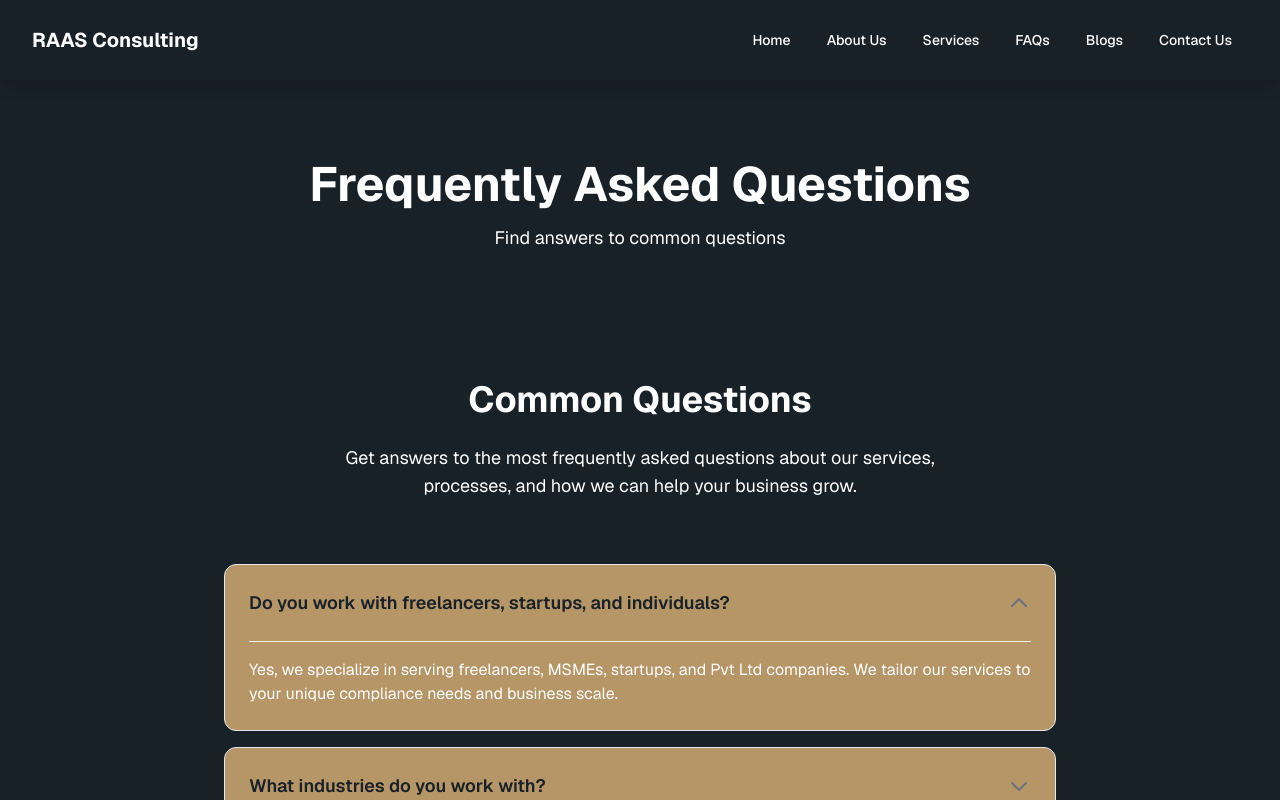
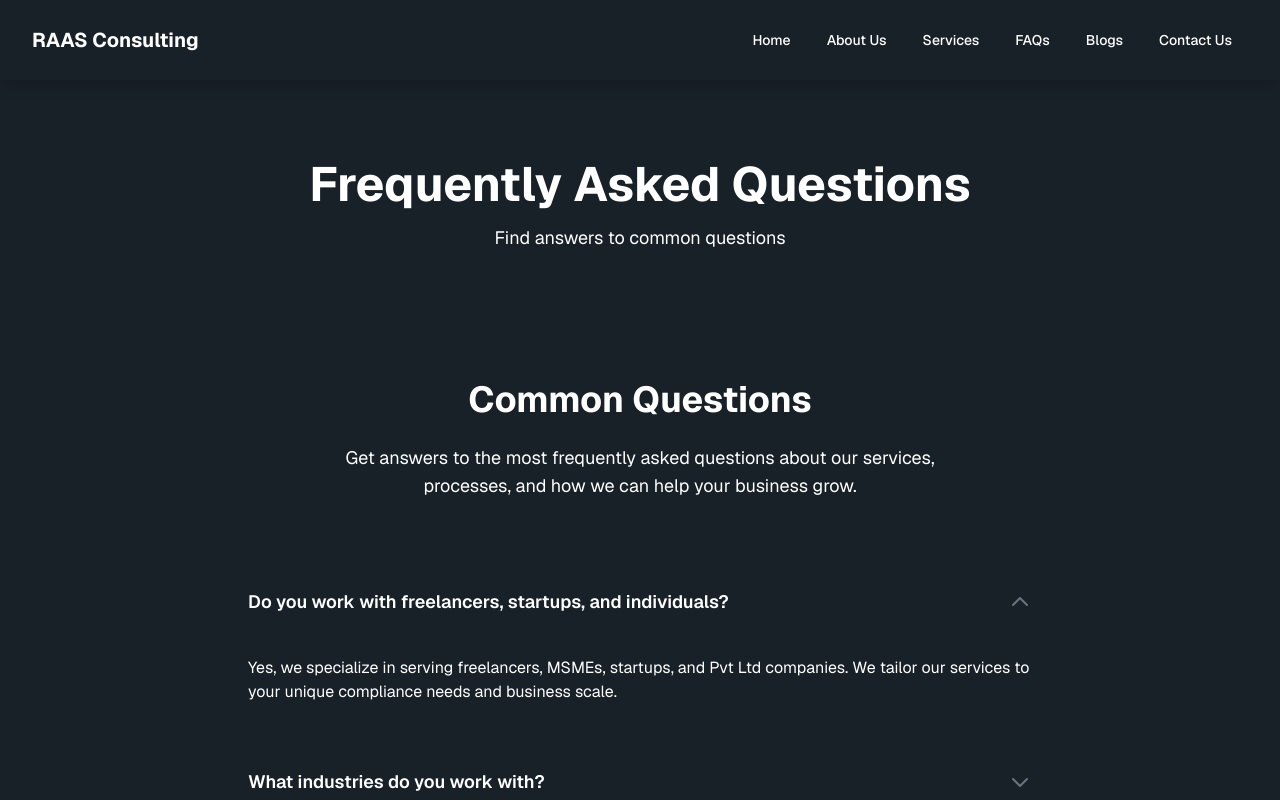
Before and after one commit to hruthiksiva/raas-consultancy, a React (Vite) app: page /faqs in a window 1280 px wide. Both pictures are taken after a click on the button "Do you work with freelancers, startups, and individuals?". Shown: the top 800 px of the page. Built offline with nearby package versions, Linux system fonts and the light colour scheme.

Commit message:
Faq page aesthetics changed to existing one

```diff
--- a/src/components/faqs/FaqAccordion.jsx
+++ b/src/components/faqs/FaqAccordion.jsx
@@ -19,14 +19,13 @@ const FaqAccordion = () => {
       {faqs.map((faq) => (
         <div
           key={faq.id}
-          className="rounded-lg md:rounded-xl shadow-sm border border-gray-200 overflow-hidden"
-          style={{ backgroundColor: '#B69567' }}
+          className="overflow-hidden"
         >
           <button
             onClick={() => toggleFaq(faq.id)}
-            className="w-full px-4 md:px-6 py-4 md:py-6 text-left flex items-center justify-between hover:bg-gray-50 transition-colors duration-200"
+            className="w-full px-4 md:px-6 py-4 md:py-6 text-left flex items-center justify-between bg-transparent"
           >
-            <h3 className="text-sm md:text-base lg:text-lg font-semibold pr-2 md:pr-4 leading-tight" style={{ color: '#182028' }}>
+            <h3 className="text-sm md:text-base lg:text-lg font-semibold pr-2 md:pr-4 leading-tight" style={{ color: '#FFFFFF' }}>
               {faq.question}
             </h3>
             <div className="flex-shrink-0">
@@ -49,7 +48,7 @@ const FaqAccordion = () => {
           </button>
           {openFaq === faq.id && (
             <div className="px-4 md:px-6 pb-4 md:pb-6">
-              <div className="border-t border-gray-100 pt-3 md:pt-4">
+              <div className="pt-3 md:pt-4">
                 <p className="text-sm md:text-base leading-relaxed" style={{ color: '#FFFFFF' }}>
                   {faq.answer}
                 </p>
```
